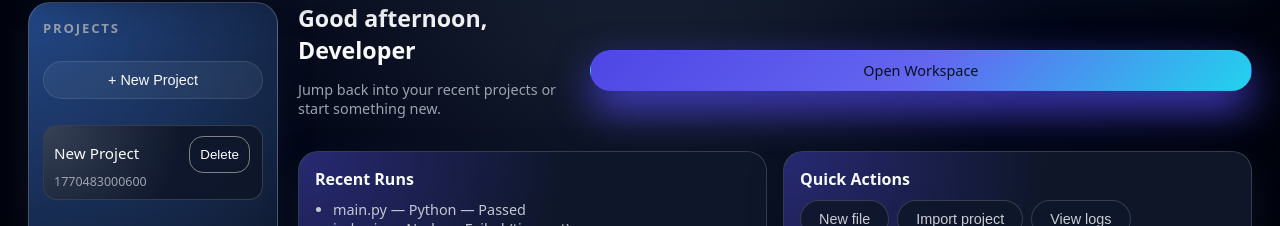
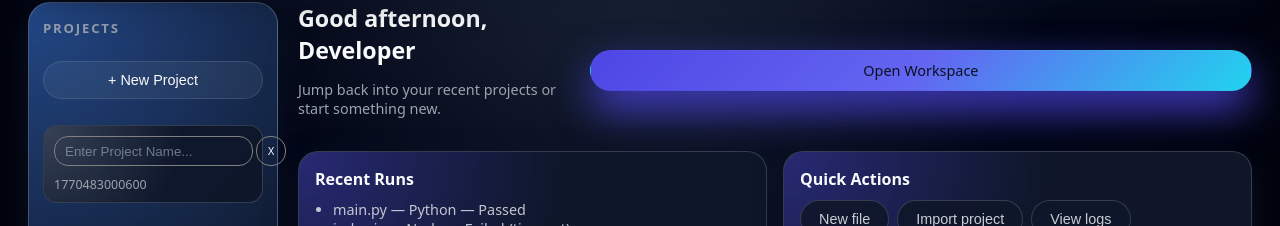
Before and after one commit to ABHIII777/CodeRunner, a React (Vite) app: page /dashboard in a window 1280 px wide. Both pictures are taken after a click on the button "+ New Project". Shown: the part 109-335 px from the top of the page. Built offline with nearby package versions, Linux system fonts and the light colour scheme; no server answers.

Commit message:
can add custom name of project

```diff
--- a/src/frontend/Dashboard.tsx
+++ b/src/frontend/Dashboard.tsx
@@ -7,12 +7,28 @@ export default function Dashboard() {
   const [activities, setActivities] = useState<any[]>([]);
 
   const newProject = () => {
-    const newProjects = { id: new Date().getTime(), text: "New Project" };
+    const newProjects = { id: new Date().getTime(), text: "", isEditing: true };
     setDivs((prevDivs) => [...prevDivs, newProjects]);
   };
 
   const handleDelete = (id) => {
     setDivs((prevDivs) => prevDivs.filter((project) => project.id !== id));
+  }
+
+  const handleChange = (id, value) => {
+    setDivs((prev) =>
+      prev.map((project) =>
+        project.id === id ? {...project, text: value} : project
+      )
+    )
+  }
+
+  const finishEnteringProjectName = (id) => {
+    setDivs((prev) =>
+      prev.map((project) =>
+        project.id === id ? {...project, isEditing: false} : project
+      )
+    )
   }
 
   useEffect(() => {
@@ -66,8 +82,26 @@ export default function Dashboard() {
           <ul className="project-list">
             {divs.map((divData) => (
               <li key={divData.id} className="project-item">
-                <div className="project-name">{divData.text}
-                  <button className="project-delete" onClick={() => handleDelete(divData.id)}>Delete</button>
+                <div className="project-name">
+                  {
+                    divData.isEditing ? (
+                      <input
+                        className="project-name-input"
+                        placeholder="Enter Project Name..."
+                        value={divData.text}
+                        onChange={(e) => handleChange(divData.id, e.target.value)}
+                        onBlur={() => finishEnteringProjectName(divData.id)}
+                        onKeyDown={(e) => {
+                          if (e.key === "Enter") {
+                            finishEnteringProjectName(divData.id)
+                          }
+                        }}
+                      />
+                    ) : (
+                      <p>{divData.text}</p>
+                    )
+                  }
+                  <button className="project-delete" onClick={() => handleDelete(divData.id)}>X</button>
                 </div>
                 <div className="project-meta">{divData.id}</div>
               </li>
--- a/src/frontend/styles/Dashboard.css
+++ b/src/frontend/styles/Dashboard.css
@@ -75,7 +75,6 @@
 }
 
 .project-item:hover {
-  transform: translateY(-1px);
   box-shadow: 0 18px 38px rgba(15, 23, 42, 0.95);
 }
 
@@ -92,6 +91,8 @@
 
 .project-name {
   font-size: 0.95rem;
+  display: flex;
+  margin-bottom: 10px;
 }
 
 .project-meta {
@@ -100,19 +101,26 @@
 }
 
 .project-delete {
-  margin-left: 50px;
+  position: fixed;
+  left: 20%;
+  height: 30px;
+  width: 30px;
   background-color: transparent;
   color: white;
   border-radius: 14px;
-  padding: 10px;
-  height: calc(100% - 20%);
   border: grey solid 0.5px;
   cursor: pointer;
+  font-size: 10px;
 }
 
-.project-delete:hover {
-  border-color: white;
-  transition: 0.5s;
+.project-name-input {
+  background-color: transparent;
+  color: white;
+  outline: none;
+  border: 1px solid grey;
+  border-radius: 14px;
+  height: 30px;
+  padding: 10px;
 }
 
 .content {
```
